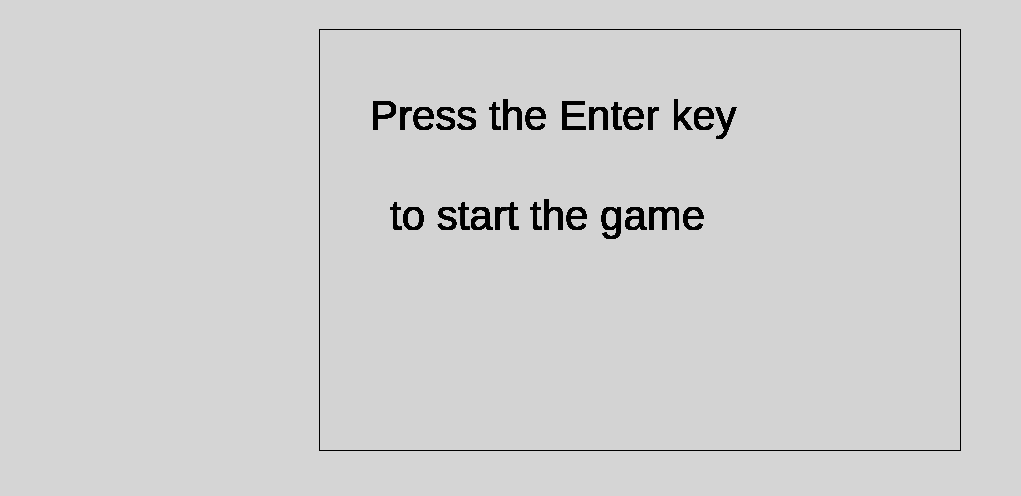
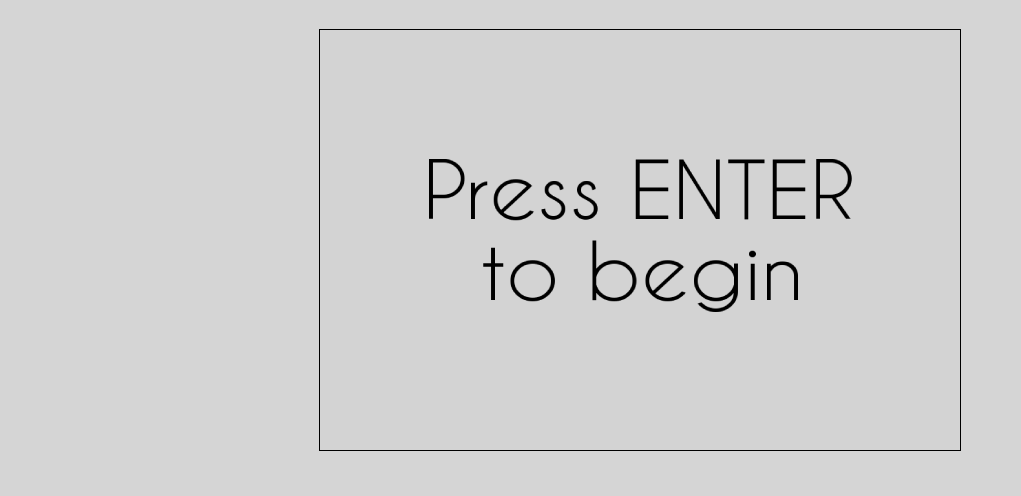
Before and after one commit to cr646531/javascript-breaker, a website with bundled scripts: page public/index.html in a window 1280 px wide. Shown: the part 75-571 px from the top of the page, without its empty margins (0-1021 px from the left). Built offline with nearby package versions, Linux system fonts and the light colour scheme.

Commit message:
changed the intro page

```diff
--- a/public/index.html
+++ b/public/index.html
@@ -30,6 +30,7 @@
 
 	<!-- HIDDEN IMAGES -->
 
+	<img id="begin" src="./img/begin.png" class="hidden" alt="?">
 	<img id="arrow_SE" src="./img/arrow_SE.png" class="hidden" alt="?">
 	<img id="arrow_SW" src="./img/arrow_SW.png" class="hidden" alt="?">
 	<img id="arrow_NW" src="./img/arrow_NW.png" class="hidden" alt="?">
--- a/public/scripts/main.js
+++ b/public/scripts/main.js
@@ -16,6 +16,9 @@ var canvas = document.getElementById('myCanvas');
 var ctx = canvas.getContext('2d');
 
 // images
+
+var begin = document.getElementById("begin");
+
 var game_ball = document.getElementById("game_ball");
 var bombImage = document.getElementById("bomb");
 var heart = document.getElementById("heart");
@@ -120,10 +123,13 @@ var bricks = brickLayout.getArray();
 
 
 function drawIntro() {
-	ctx.font = "42px Arial";
-	ctx.fillStyle = "black";
-	ctx.fillText(`Press the Enter key`, 50, 100);
-	ctx.fillText('to start the game', 70, 200);
+
+	ctx.drawImage(begin, 0, 0);
+
+	// ctx.font = "42px Arial";
+	// ctx.fillStyle = "black";
+	// ctx.fillText(`Press the Enter key`, 50, 100);
+	// ctx.fillText('to start the game', 70, 200);
 }
 
 function drawPause() {
```
Also changed, not shown: public/img/begin.png (added), 2 other files.
